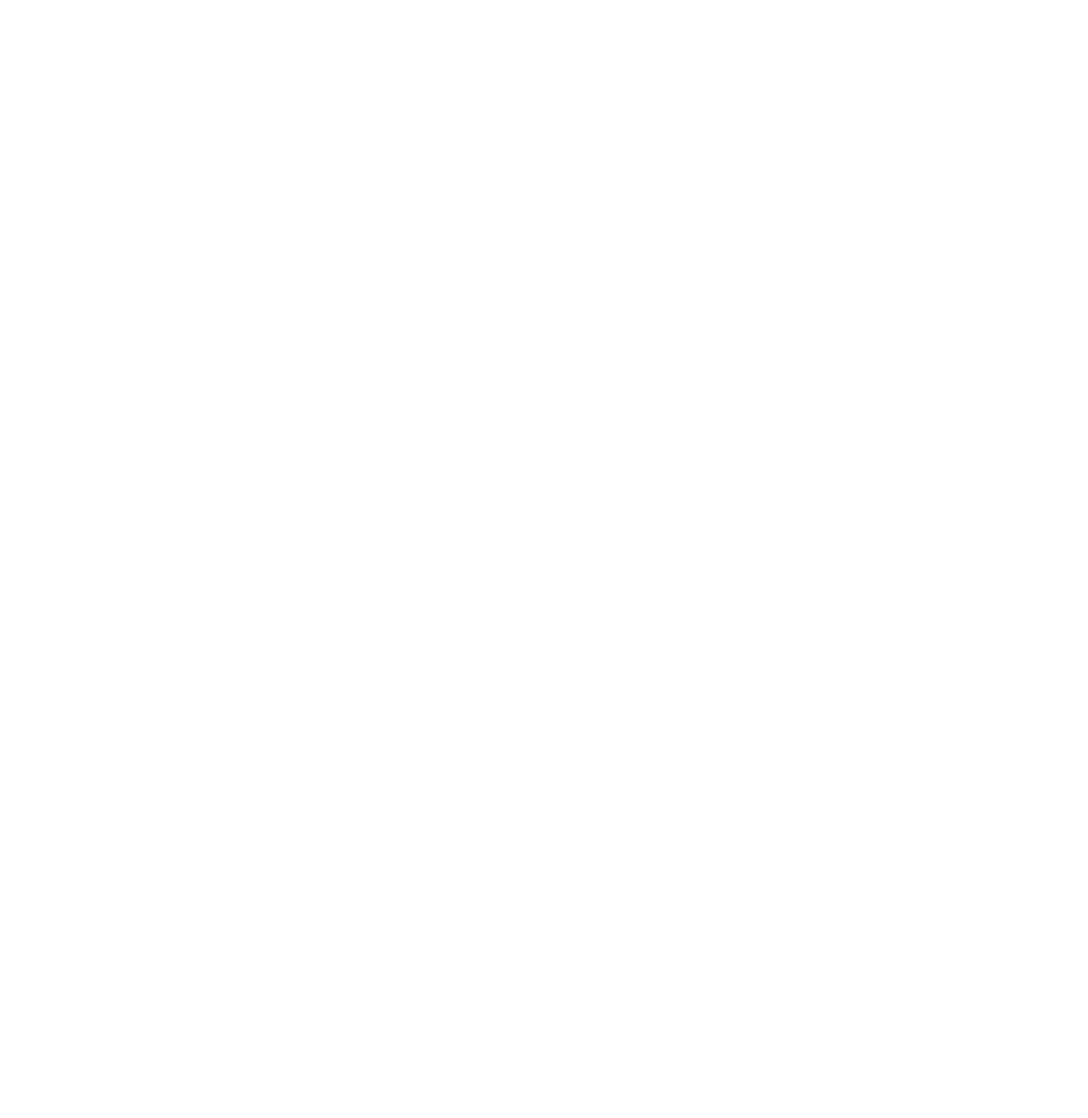
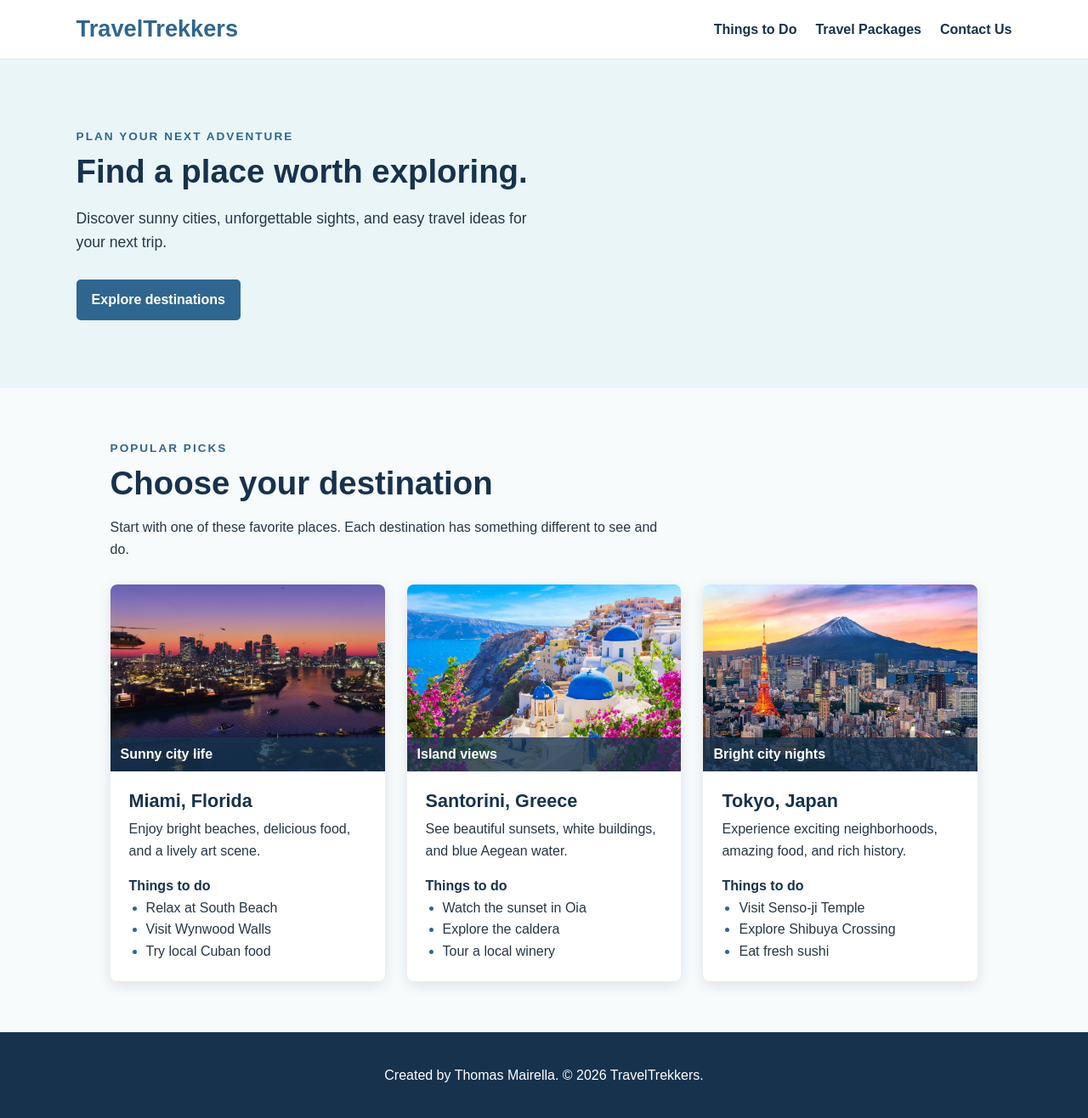
Before and after one commit to privatetom1208/Travel-Destination-Showcase, a plain HTML site: page index.html in a window 1280 px wide. Shown: the whole page at 85% size. Before the commit the page ends 800 px from the top, so only its background shows below. Drawn offline with Linux system fonts and the light colour scheme.

Commit message:
here we go again..

```diff
--- a/css/style.css
+++ b/css/style.css
@@ -0,0 +1,241 @@
+/* Simple shared styles for every page */
+:root {
+    --navy: #17324d;
+    --blue: #2f668f;
+    --sky: #eaf5f8;
+    --gold: #f2b84b;
+    --text: #263746;
+    --white: #ffffff;
+}
+
+* {
+    box-sizing: border-box;
+}
+
+body {
+    margin: 0;
+    background: #f8fbfc;
+    color: var(--text);
+    font-family: Arial, Helvetica, sans-serif;
+    line-height: 1.6;
+}
+
+header {
+    align-items: center;
+    background: var(--white);
+    border-bottom: 1px solid #dce8ed;
+    display: flex;
+    justify-content: space-between;
+    padding: 18px 7%;
+}
+
+h1, h2, h3, h4 {
+    color: var(--navy);
+    line-height: 1.2;
+}
+
+h1 {
+    margin: 0;
+    font-size: 1.7rem;
+}
+
+h2 {
+    font-size: 2.4rem;
+    margin: 8px 0 12px;
+}
+
+h3 {
+    font-size: 1.35rem;
+    margin: 0 0 8px;
+}
+
+h4 {
+    font-size: 1rem;
+    margin: 18px 0 4px;
+}
+
+.home {
+    color: var(--blue);
+    text-decoration: none;
+}
+
+nav {
+    display: flex;
+    gap: 22px;
+}
+
+.navigation {
+    color: var(--navy);
+    font-weight: bold;
+    text-decoration: none;
+}
+
+.navigation:hover,
+.navigation:focus {
+    color: var(--blue);
+}
+
+.hero {
+    background: var(--sky);
+    padding: 80px 7%;
+}
+
+.hero p:not(.eyebrow) {
+    font-size: 1.1rem;
+    max-width: 560px;
+}
+
+.eyebrow {
+    color: var(--blue);
+    font-size: .85rem;
+    font-weight: bold;
+    letter-spacing: 2px;
+    margin: 0;
+    text-transform: uppercase;
+}
+
+.button {
+    background: var(--blue);
+    border-radius: 5px;
+    color: var(--white);
+    display: inline-block;
+    font-weight: bold;
+    margin-top: 12px;
+    padding: 11px 18px;
+    text-decoration: none;
+}
+
+.button:hover,
+.button:focus {
+    background: var(--navy);
+}
+
+.content-section,
+.page-content {
+    margin: 0 auto;
+    max-width: 1200px;
+    padding: 60px 7%;
+}
+
+.section-intro {
+    margin-bottom: 28px;
+    max-width: 650px;
+}
+
+.destination-grid {
+    display: grid;
+    gap: 26px;
+    grid-template-columns: repeat(3, 1fr);
+}
+
+.destination-card {
+    background: var(--white);
+    border-radius: 8px;
+    box-shadow: 0 5px 16px rgba(23, 50, 77, .12);
+    overflow: hidden;
+    transition: transform .2s ease, box-shadow .2s ease;
+}
+
+.destination-card:hover {
+    box-shadow: 0 9px 22px rgba(23, 50, 77, .2);
+    transform: translateY(-6px);
+}
+
+.image-wrap {
+    height: 220px;
+    overflow: hidden;
+    position: relative;
+}
+
+.image-wrap img {
+    height: 100%;
+    object-fit: cover;
+    transition: transform .3s ease;
+    width: 100%;
+}
+
+.destination-card:hover img {
+    transform: scale(1.06);
+}
+
+.image-overlay {
+    background: rgba(23, 50, 77, .78);
+    bottom: 0;
+    color: var(--white);
+    font-weight: bold;
+    left: 0;
+    padding: 7px 12px;
+    position: absolute;
+    width: 100%;
+}
+
+.card-content {
+    padding: 22px;
+}
+
+.card-content p {
+    margin: 0;
+}
+
+.card-content ul {
+    margin: 0;
+    padding-left: 20px;
+}
+
+.card-content li::marker {
+    color: var(--blue);
+}
+
+.page-content {
+    min-height: 65vh;
+}
+
+.page-content p {
+    max-width: 700px;
+}
+
+.contact-list {
+    background: var(--sky);
+    border-left: 4px solid var(--blue);
+    list-style: none;
+    margin: 28px 0;
+    max-width: 500px;
+    padding: 18px 22px;
+}
+
+.contact-list li {
+    margin: 8px 0;
+}
+
+.contact-list a {
+    color: var(--blue);
+    font-weight: bold;
+}
+
+footer {
+    background: var(--navy);
+    color: var(--white);
+    padding: 22px 7%;
+    text-align: center;
+}
+
+@media (max-width: 800px) {
+    header {
+        align-items: flex-start;
+        flex-direction: column;
+        gap: 15px;
+    }
+
+    nav {
+        flex-wrap: wrap;
+        gap: 12px 18px;
+    }
+
+    .destination-grid {
+        grid-template-columns: 1fr;
+    }
+
+    h2 {
+        font-size: 2rem;
+    }
+}
--- a/index.html
+++ b/index.html
@@ -1,15 +1,94 @@
 <!DOCTYPE html>
 <html lang="en">
 <head>
-        <!-- meta information -->
     <meta charset="UTF-8">
     <meta name="viewport" content="width=device-width, initial-scale=1.0">
     <meta name="author" content="Thomas Mairella">
-        <meta name="description" content="A landing page for TravelTrekkers.">
-        <title>TravelTrekkers</title>
+    <meta name="description" content="Simple travel ideas for exploring Orlando and beyond.">
+    <title>TravelTrekkers | Destinations</title>
     <link rel="stylesheet" href="css/style.css">
+    <link rel="icon" type="image/svg+xml" href="images/icon.svg">
 </head>
 <body>
-        <!-- content goes here -->
+    <header>
+        <h1><a href="index.html" class="home">TravelTrekkers</a></h1>
+        <nav>
+            <a href="pages/entertainment.html" class="navigation">Things to Do</a>
+            <a href="pages/packages.html" class="navigation">Travel Packages</a>
+            <a href="pages/contact.html" class="navigation">Contact Us</a>
+        </nav>
+    </header>
+
+    <main>
+        <section class="hero">
+            <p class="eyebrow">Plan your next adventure</p>
+            <h2>Find a place worth exploring.</h2>
+            <p>Discover sunny cities, unforgettable sights, and easy travel ideas for your next trip.</p>
+            <a class="button" href="#destinations">Explore destinations</a>
+        </section>
+
+        <section id="destinations" class="content-section">
+            <p class="eyebrow">Popular picks</p>
+            <h2>Choose your destination</h2>
+            <p class="section-intro">Start with one of these favorite places. Each destination has something different to see and do.</p>
+
+            <div class="destination-grid">
+                <article class="destination-card">
+                    <div class="image-wrap">
+                        <img src="images/miami.jpg" alt="Colorful buildings and a beach in Miami">
+                        <span class="image-overlay">Sunny city life</span>
+                    </div>
+                    <div class="card-content">
+                        <h3>Miami, Florida</h3>
+                        <p>Enjoy bright beaches, delicious food, and a lively art scene.</p>
+                        <h4>Things to do</h4>
+                        <ul>
+                            <li>Relax at South Beach</li>
+                            <li>Visit Wynwood Walls</li>
+                            <li>Try local Cuban food</li>
+                        </ul>
+                    </div>
+                </article>
+
+                <article class="destination-card">
+                    <div class="image-wrap">
+                        <img src="images/santorini.jpg" alt="White buildings and blue water in Santorini">
+                        <span class="image-overlay">Island views</span>
+                    </div>
+                    <div class="card-content">
+                        <h3>Santorini, Greece</h3>
+                        <p>See beautiful sunsets, white buildings, and blue Aegean water.</p>
+                        <h4>Things to do</h4>
+                        <ul>
+                            <li>Watch the sunset in Oia</li>
+                            <li>Explore the caldera</li>
+                            <li>Tour a local winery</li>
+                        </ul>
+                    </div>
+                </article>
+
+                <article class="destination-card">
+                    <div class="image-wrap">
+                        <img src="images/tokyo.jpg" alt="Tokyo city buildings at night">
+                        <span class="image-overlay">Bright city nights</span>
+                    </div>
+                    <div class="card-content">
+                        <h3>Tokyo, Japan</h3>
+                        <p>Experience exciting neighborhoods, amazing food, and rich history.</p>
+                        <h4>Things to do</h4>
+                        <ul>
+                            <li>Visit Senso-ji Temple</li>
+                            <li>Explore Shibuya Crossing</li>
+                            <li>Eat fresh sushi</li>
+                        </ul>
+                    </div>
+                </article>
+            </div>
+        </section>
+    </main>
+
+    <footer>
+        <p>Created by Thomas Mairella. &copy; 2026 TravelTrekkers.</p>
+    </footer>
 </body>
 </html>
```
Also changed, not shown: pages/contact.html (added, +33 -0 lines), pages/entertainment.html (added, +31 -0 lines), pages/packages.html (added, +31 -0 lines), images/example.jpg (deleted), images/icon.svg (added), images/miami.jpg (added), images/santorini.jpg (added), images/tokyo.jpg (added), pages/places.html (deleted). Lines whose indentation alone changed are shown as unchanged.
